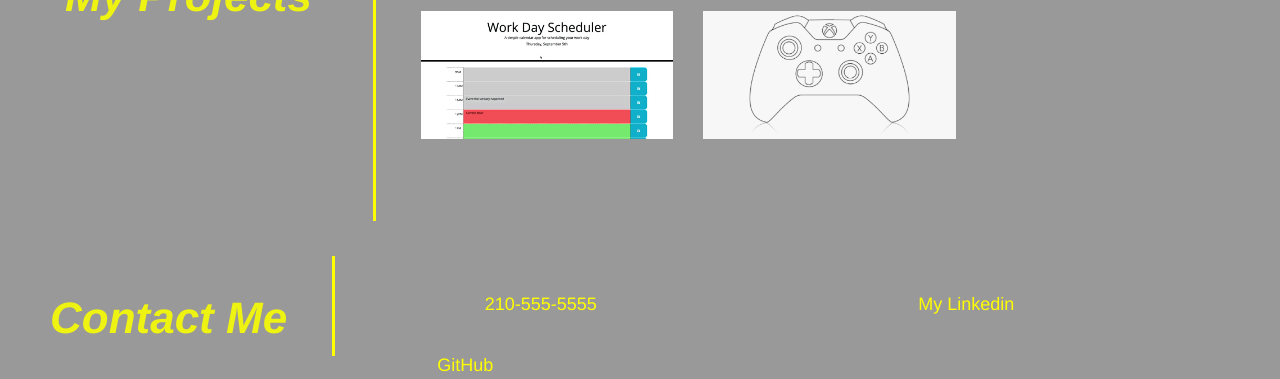
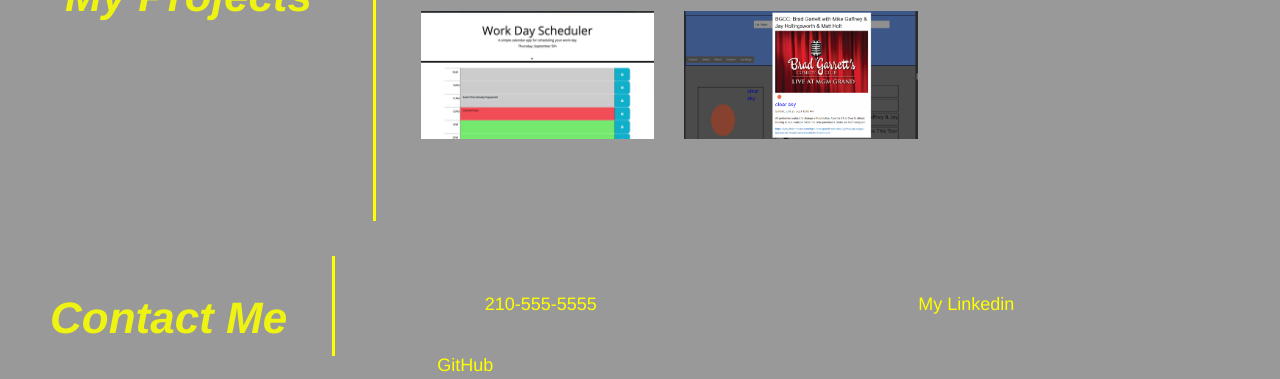
Before and after one commit to Jaburto775/professional_portfolio, a plain HTML site: page index.html in a window 1280 px wide. Shown: the part 1273-1652 px from the top of the page. Drawn offline with Linux system fonts and the light colour scheme.

Commit message:
linked image

```diff
--- a/index.html
+++ b/index.html
@@ -68,7 +68,7 @@
 
                   <figure class="project4">
                         <a href="#">
-                            <img src="./img/control.png" class="proj_img" alt="controller">
+                            <img src="./img/Project-1.png" class="proj_img" alt="Project1">
                         </a>
                       </figure>
                       </figure>
```
